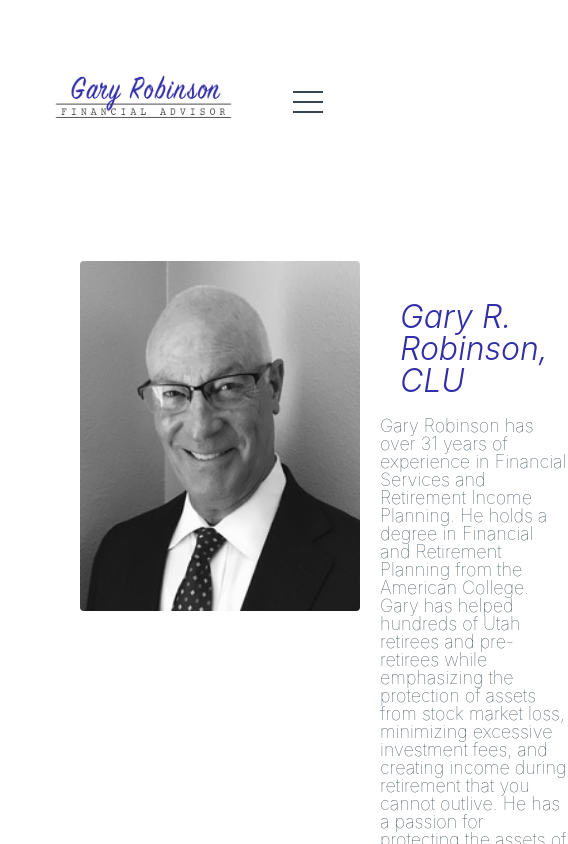
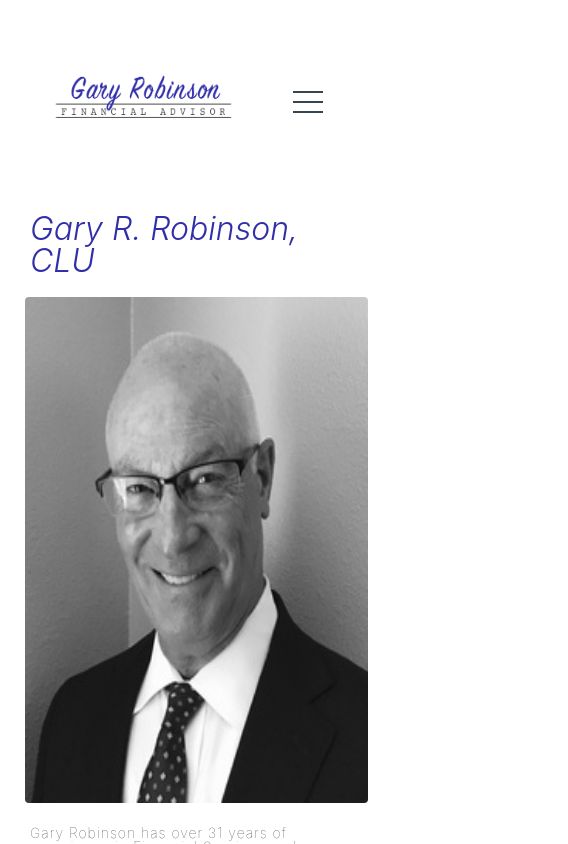
Before and after one commit to spencermrobinson/garyrobinsonadvisor, a React (Create React App) app: page /#/about in a window 390 px wide. Shown: the top 844 px of the page, 568 px wide, since content can reach past the window. Built offline with nearby package versions, Linux system fonts and the light colour scheme; a web font is replaced by a local one.

Commit message:
services-page

```diff
--- a/src/components/about/About.js
+++ b/src/components/about/About.js
@@ -12,9 +12,11 @@ class About extends Component{
             <div>
                 <div><Header/></div>
                 <div className="about-container">
+                <span className='about-title' id="about-mobile-title"
+                >Gary R. Robinson, CLU</span>
                 <AboutPhoto/>
                 <div id="about-content">
-                <span className='about-title'
+                <span className='about-title' id="about-desk-title"
                 >Gary R. Robinson, CLU</span>
                 <span className='about-text' id="about-par-1"
                 >Gary Robinson has over 31 years of experience in Financial Services and Retirement Income Planning. He holds a degree in Financial and Retirement Planning from the American College. Gary has helped hundreds of Utah retirees and pre-retirees while emphasizing the protection of assets from stock market loss, minimizing excessive investment fees, and creating income during retirement that you cannot outlive. He has a passion for protecting the assets of his clients and helping them reach their retirement and income planning goals.
--- a/src/components/about/about.css
+++ b/src/components/about/about.css
@@ -2,6 +2,9 @@
     height: 350px;
     width: 280px;
     border-radius: 4px;
+    animation-name: entrance;
+    animation-iteration-count: initial;
+    animation-duration: 4000ms;
 }
 #gary-photo:hover{
     transform: scale(1.02);
@@ -12,6 +15,9 @@
     justify-content: space-around;
     margin: 80px;
 
+}
+#about-mobile-title{
+    display: none;
 }
 .about-title{
     font-family: -apple-system, BlinkMacSystemFont, 'Segoe UI', Roboto, Oxygen, Ubuntu, Cantarell, 'Open Sans', 'Helvetica Neue', sans-serif;
@@ -31,7 +37,29 @@
 .about-text{
     font-family: -apple-system, BlinkMacSystemFont, 'Segoe UI', Roboto, Oxygen, Ubuntu, Cantarell, 'Open Sans', 'Helvetica Neue', sans-serif;
     color: #36454f;
-    font-size: 18px;
+    font-size: 14px;
     font-weight: 100;
+    letter-spacing: 1px;
 
 }
+@media(max-width: 500px){
+    #about-mobile-title{
+        display: inline;
+    }
+    #about-desk-title{
+        display: none;
+    }
+    .about-container{
+        display: flex;
+        flex-direction: column;
+        justify-content: center;
+        width: 80%;
+        margin: 10px;
+    }
+    #gary-photo{
+        height: 60vh;
+        width: 110%;
+        position: relative;
+        right: -15px;
+    }
+}
--- a/src/components/header/Hamburger.css
+++ b/src/components/header/Hamburger.css
@@ -12,6 +12,7 @@
     line-height: 70px;
     margin-left: -18px;
     width: 100%;
+    z-index: 2;
 
 }
 .bluey {
--- a/src/components/products/Products.js
+++ b/src/components/products/Products.js
@@ -1,4 +1,5 @@
 import React, { Component } from 'react';
+import Header from '../header/Header.js';
 
 
 class Products extends Component{
@@ -7,7 +8,9 @@ class Products extends Component{
     render(){
         return(
             <div>
-            Services
+                <div>
+                    <Header/>
+                </div>
             </div>
         )
     }
```
